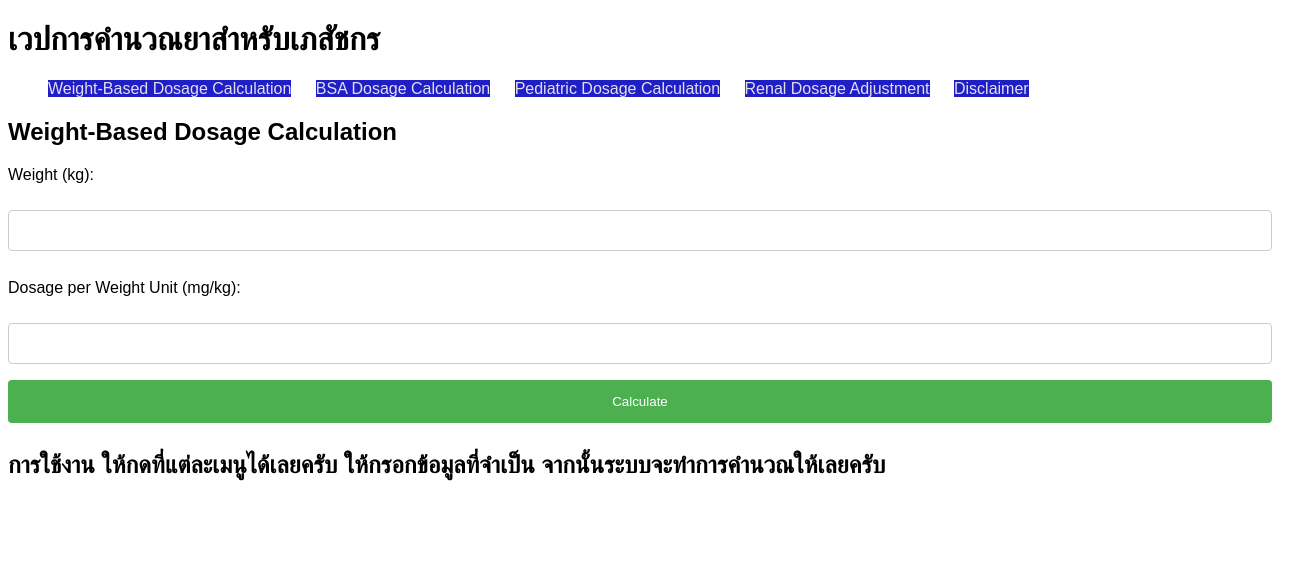
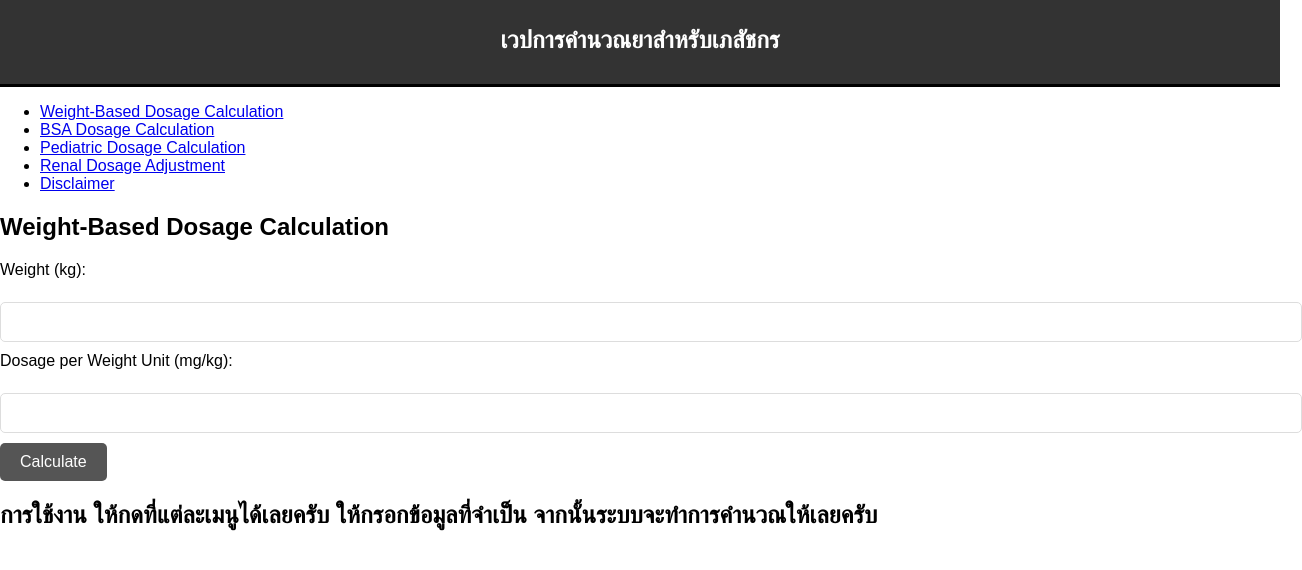
Before and after one commit to wirunw/pharmacy-calculator---test, a plain HTML site: page index.html in a window 1280 px wide. Both pictures are taken after a click on the link "Weight-Based Dosage Calculation". Shown: the whole page, 1302 px wide, since content can reach past the window. Drawn offline with Linux system fonts and the light colour scheme.

Commit message:
Add files via upload

```diff
--- a/styles.css
+++ b/styles.css
@@ -1,21 +1,54 @@
 body {
     font-family: Arial, sans-serif;
+    margin: 0;
+    padding: 0;
 }
 
-nav ul {
-    list-style-type: none;
-    padding: 2;
+header {
+    background-color: #333;
+    padding: 10px;
+    text-align: center;
+    color: #fff;
+    font-size: 24px;
+    font-weight: bold;
+    border-bottom: 3px solid #000;
 }
 
-nav ul li {
-    display: inline;
-    margin-right: 20px;
-    background-color: #201ec6;
+.menu {
+    display: flex;
+    justify-content: space-around;
+    background-color: #333;
+    padding: 10px;
+    border-bottom: 3px solid #000;
 }
 
-nav ul li a {
+.menu a {
     text-decoration: none;
-    color: #e0e0eb;
+    color: #fff;
+    font-size: 18px;
+    padding: 10px;
+    border-radius: 10px;
+    background-color: #555;
+    transition: background-color 0.3s;
+}
+
+.menu a:hover {
+    background-color: #777;
+}
+
+.container {
+    max-width: 800px;
+    margin: 20px auto;
+    padding: 20px;
+    background-color: #f9f9f9;
+    border: 1px solid #ddd;
+    border-radius: 10px;
+    box-shadow: 0 0 10px rgba(0, 0, 0, 0.1);
+}
+
+h1 {
+    font-size: 24px;
+    margin-bottom: 20px;
 }
 
 form {
@@ -24,30 +57,33 @@ form {
 
 label {
     display: block;
-    margin-top: 20px;
+    margin-bottom: 5px;
 }
 
-input[type="number"], input[type="text"] {
+input[type="number"],
+select {
     width: 100%;
-    padding: 12px 20px;
-    margin: 8px 0;
-    display: inline-block;
-    border: 1px solid #cccccc;
-    border-radius: 4px;
-    box-sizing: border-box;
+    padding: 10px;
+    font-size: 16px;
+    border-radius: 5px;
+    border: 1px solid #ddd;
+    margin-bottom: 10px;
 }
 
 input[type="submit"] {
-    width: 100%;
-    background-color: #4CAF50;
-    color: white;
-    padding: 14px 20px;
-    margin: 8px 0;
+    background-color: #555;
+    color: #fff;
     border: none;
-    border-radius: 4px;
+    padding: 10px 20px;
+    font-size: 16px;
+    border-radius: 5px;
     cursor: pointer;
 }
 
-input[type="submit"]:hover {
-    background-color: #45a049;
+.result {
+    margin-top: 20px;
+    font-size: 18px;
+    background-color: #f0f0f0;
+    padding: 10px;
+    border-radius: 5px;
 }
```
